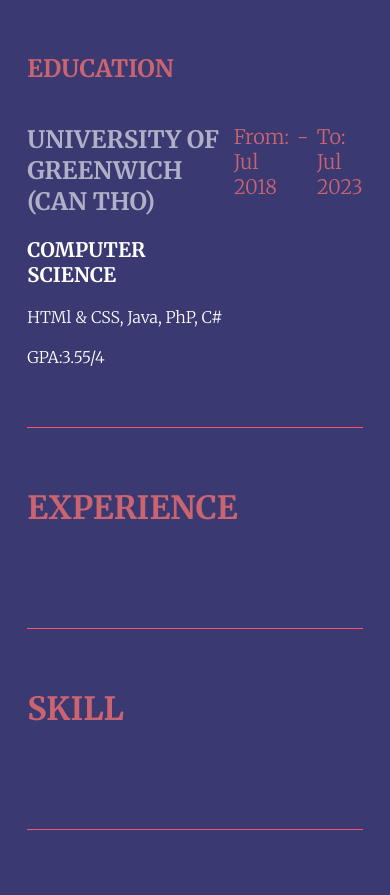
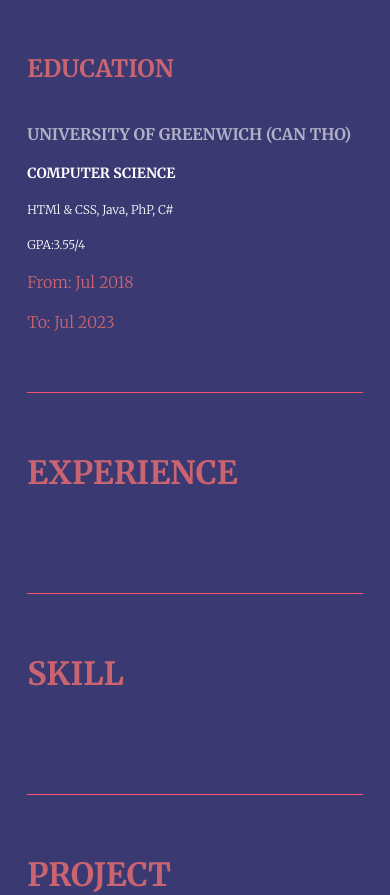
Before and after one commit to bangqh123/portfolio, a React (Vite) app: page / in a window 390 px wide. Shown: the part 1640-2535 px from the top of the page. Built offline with nearby package versions, Linux system fonts and the light colour scheme.

Commit message:
update responsive for education

```diff
--- a/src/pages/home/sections/Educations/Education.media.scss
+++ b/src/pages/home/sections/Educations/Education.media.scss
@@ -86,5 +86,37 @@
         .education-title {
             @include font-size(24px)
         }
+
+        .education-school {
+            .education-school-item {
+                gap: 20px;
+                flex-direction: column;
+
+                .school-item-infor {
+                    .item-infor-name {
+                        font-size: $font-size-16;
+                    }
+
+                    .item-infor-major {
+                        font-size: $font-size-14;
+                    }
+
+                    .item-infor-gpa,
+                    .item-infor-subject {
+                        font-size: $font-size-12;
+                    }
+                }
+
+                .school-item-time {
+                    gap: 20px;
+                    flex-direction: column;
+                    font-size: $font-size-16;
+
+                    span {
+                        display: none;
+                    }
+                }
+            }
+        }
     }
 }
```
